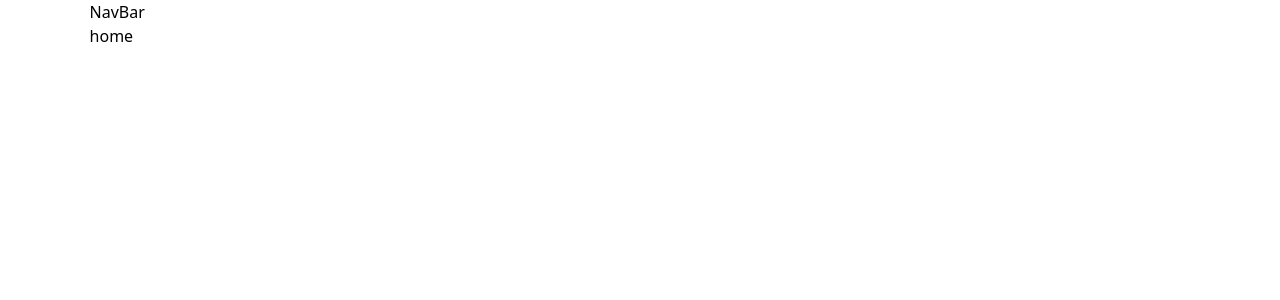
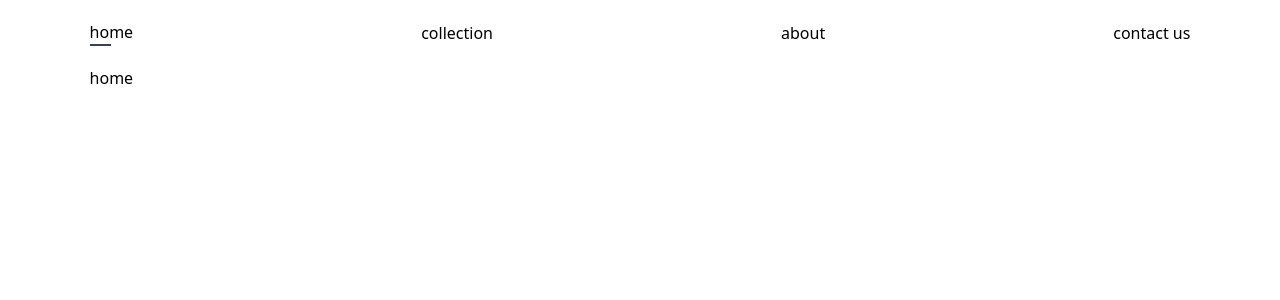
Before and after one commit to damnparth/node-ecom, a React (Vite) app in the folder frontend/: page / in a window 1280 px wide. Shown: the top 300 px of the page. Built offline with nearby package versions, Linux system fonts and the light colour scheme.

Commit message:
routes, figuring out tailwind.

```diff
--- a/frontend/src/components/NavBar.jsx
+++ b/frontend/src/components/NavBar.jsx
@@ -1,8 +1,32 @@
 import React from 'react'
+import { NavLink } from 'react-router-dom'
 
 const NavBar = () => {
   return (
-    <div>NavBar</div>
+    <div className='flex items-center justify-between py-5 font-medium'>
+
+        <NavLink to='/' classname="flex flex-col items-center gap-1">
+            <p>home</p>
+            <hr className='w-2/4 border-none h-[1.5px] bg-gray-700 hidden' />
+        </NavLink>
+         <NavLink to='/collection' classname="flex flex-col items-center gap-1">
+            <p>collection</p>
+            <hr className='w-2/4 border-none h-[1.5px] bg-gray-700 hidden' />
+        </NavLink>
+         <NavLink to='/about' classname="flex flex-col items-center gap-1">
+            <p>about</p>
+            <hr className='w-2/4 border-none h-[1.5px] bg-gray-700 hidden' />
+        </NavLink>
+         <NavLink to='/contact' classname="flex flex-col items-center gap-1">
+            <p>contact us</p>
+            <hr className='w-2/4 border-none h-[1.5px] bg-gray-700 hidden' />
+        </NavLink>
+
+
+
+
+
+    </div>
   )
 }
 
--- a/frontend/src/index.css
+++ b/frontend/src/index.css
@@ -1 +1,5 @@
 @import "tailwindcss";
+
+a.active hr{
+  display: block;
+}
```
